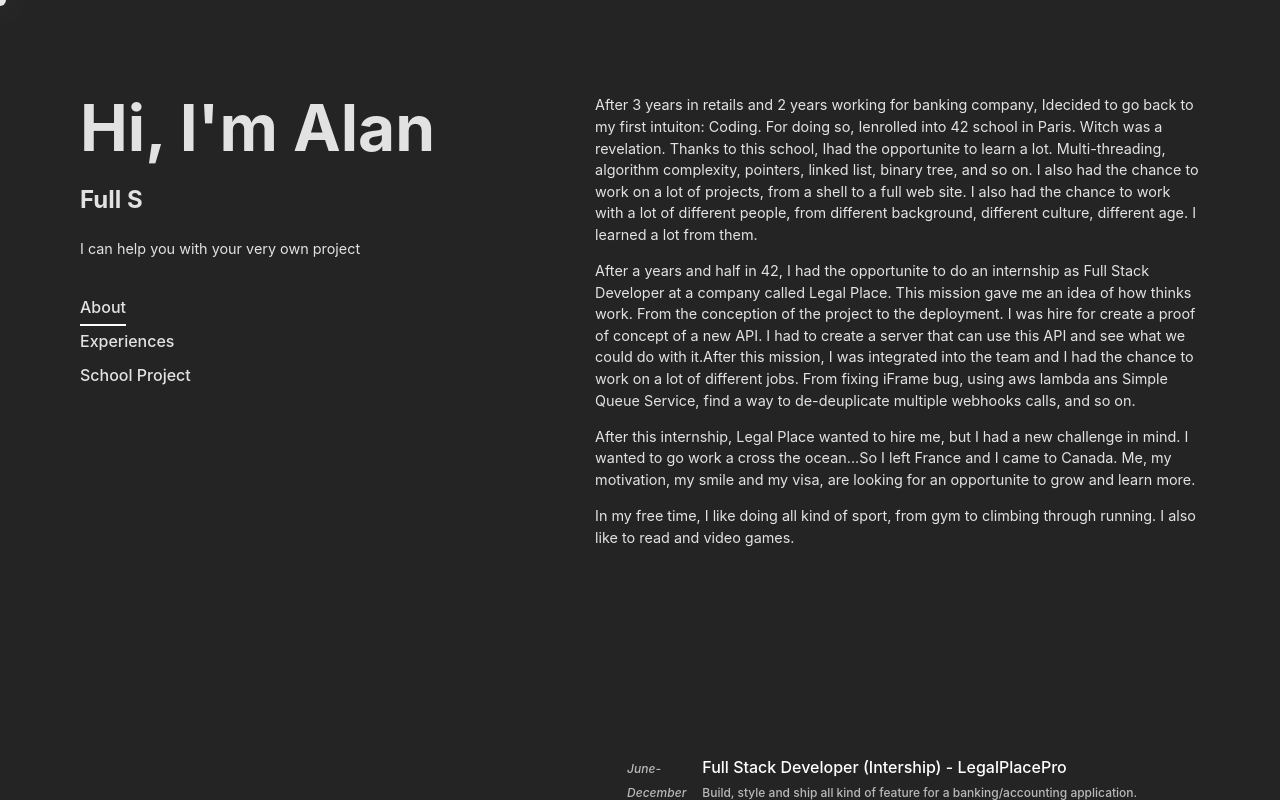
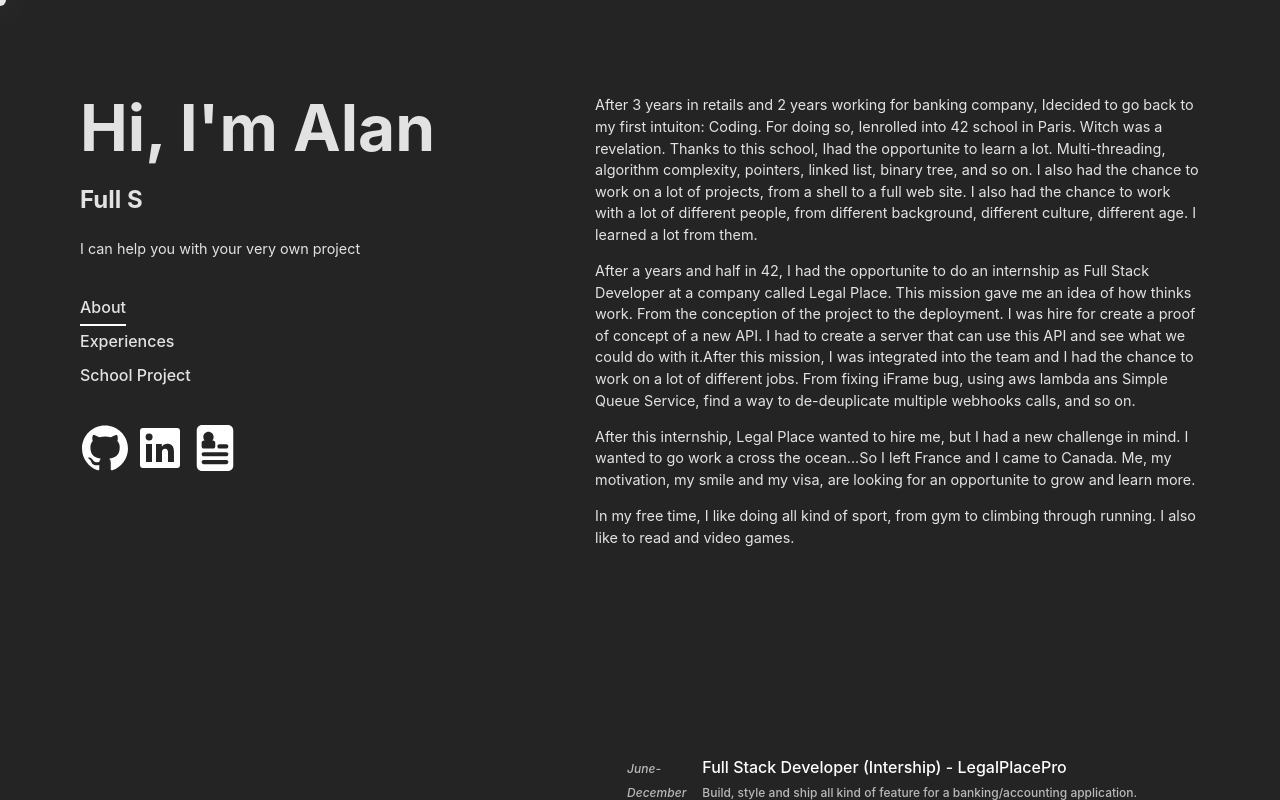
Before and after one commit to AlanBoulesteix/portfolio, a React (Vite) app: page / in a window 1280 px wide. Built offline with nearby package versions, Linux system fonts and the light colour scheme.

Commit message:
add contact into website

```diff
--- /dev/null
+++ b/src/component/Contact/Contact.styles.css
@@ -0,0 +1,7 @@
+.contact {
+  display: flex;
+  flex-direction: row;
+  align-items: center;
+  gap: 0.5rem;
+  margin-top: 1rem;
+}
--- /dev/null
+++ b/src/component/Contact/Contact.tsx
@@ -0,0 +1,18 @@
+import CurriculumVitaeIcon from '../Icons/CurriculumVitaeIcon/CurriculumVitaeIcon';
+import GithubIcon from '../Icons/GithubIcon/GithubIcon';
+import LinkedinIcon from '../Icons/LinkedinIcon/LinkedinIcon';
+import './Contact.styles.css';
+import { ContactLink } from '../../constant/contact';
+
+export default function Contact() {
+  return (
+    <div className="contact">
+      <GithubIcon color="white" githubLink={ContactLink.github} />
+      <LinkedinIcon color="white" linkedinLink={ContactLink.linkedin} />
+      <CurriculumVitaeIcon
+        color="white"
+        curriculumVitaeLink={ContactLink.curriculumVitae}
+      />
+    </div>
+  );
+}
--- a/src/component/Home/Home.tsx
+++ b/src/component/Home/Home.tsx
@@ -7,6 +7,7 @@ import './Home.styles.css';
 import useIntersectionObserver from '../../hook/useIntersectionObserver';
 import SchoolProject from '../SchoolProject/SchoolProject';
 import LightTrail from '../LightTrail/LightTrail';
+import Contact from '../Contact/Contact';
 
 export default function Home() {
   const [activeSection, setActiveSection] = useState('about');
@@ -20,6 +21,7 @@ export default function Home() {
         <div className="navbar">
           <Profile />
           <Navbar activeSection={activeSection} />
+          <Contact />
         </div>
         <div className="content">
           <About />
--- /dev/null
+++ b/src/component/Icons/CurriculumVitaeIcon/CurriculumVitaeIcon.tsx
@@ -0,0 +1,36 @@
+type CurriculumVitaeIconProps = {
+  color?: string;
+  curriculumVitaeLink?: string;
+};
+
+export default function CurriculumVitaeIcon({
+  color,
+  curriculumVitaeLink,
+}: CurriculumVitaeIconProps) {
+  return (
+    <a
+      href={curriculumVitaeLink ? curriculumVitaeLink : ''}
+      target="_blank"
+      rel="noopener noreferrer"
+    >
+      <svg
+        fill={color ? color : 'black'}
+        width="46"
+        height="46"
+        viewBox="0 0 43.916 43.916"
+      >
+        <g>
+          <path
+            d="M34.395,0H9.522c-2.762,0-5,2.239-5,5v33.916c0,2.761,2.238,5,5,5h24.871c2.762,0,5-2.239,5-5V5
+		C39.395,2.239,37.154,0,34.395,0z M9.208,16.855c0-1.172,0.951-2.121,2.121-2.121h0.742c-0.791-0.874-1.277-2.03-1.277-3.304
+		c0-2.723,2.209-4.931,4.932-4.931c2.725,0,4.932,2.207,4.932,4.932c0,1.272-0.486,2.429-1.279,3.303h0.709
+		c1.172,0,2.121,0.949,2.121,2.121v3.578c0,1.122-0.875,2.03-1.975,2.106h-9.051c-1.1-0.076-1.975-0.984-1.975-2.106V16.855
+		L9.208,16.855z M32.708,37.416h-21.5c-1.104,0-2-0.896-2-2s0.896-2,2-2h21.5c1.104,0,2,0.896,2,2S33.812,37.416,32.708,37.416z
+		 M32.708,29.916h-21.5c-1.104,0-2-0.896-2-2s0.896-2,2-2h21.5c1.104,0,2,0.896,2,2S33.812,29.916,32.708,29.916z M32.708,22.416
+		h-6.5c-1.104,0-2-0.896-2-2c0-1.104,0.896-2,2-2h6.5c1.104,0,2,0.896,2,2C34.708,21.52,33.812,22.416,32.708,22.416z"
+          />
+        </g>
+      </svg>
+    </a>
+  );
+}
--- /dev/null
+++ b/src/component/Icons/GithubIcon/GithubIcon.tsx
@@ -0,0 +1,26 @@
+type GithubIconProps = {
+  color?: string;
+  githubLink?: string;
+};
+
+export default function GithubIcon({ color, githubLink }: GithubIconProps) {
+  return (
+    <a
+      href={githubLink ? githubLink : ''}
+      target="_blank"
+      rel="noopener noreferrer"
+    >
+      <svg
+        height="48"
+        width="48"
+        aria-hidden="true"
+        viewBox="0 0 24 24"
+        version="1.1"
+        data-view-component="true"
+        fill={color ? color : 'black'}
+      >
+        <path d="M12.5.75C6.146.75 1 5.896 1 12.25c0 5.089 3.292 9.387 7.863 10.91.575.101.79-.244.79-.546 0-.273-.014-1.178-.014-2.142-2.889.532-3.636-.704-3.866-1.35-.13-.331-.69-1.352-1.18-1.625-.402-.216-.977-.748-.014-.762.906-.014 1.553.834 1.769 1.179 1.035 1.74 2.688 1.25 3.349.948.1-.747.402-1.25.733-1.538-2.559-.287-5.232-1.279-5.232-5.678 0-1.25.445-2.285 1.178-3.09-.115-.288-.517-1.467.115-3.048 0 0 .963-.302 3.163 1.179.92-.259 1.897-.388 2.875-.388.977 0 1.955.13 2.875.388 2.2-1.495 3.162-1.179 3.162-1.179.633 1.581.23 2.76.115 3.048.733.805 1.179 1.825 1.179 3.09 0 4.413-2.688 5.39-5.247 5.678.417.36.776 1.05.776 2.128 0 1.538-.014 2.774-.014 3.162 0 .302.216.662.79.547C20.709 21.637 24 17.324 24 12.25 24 5.896 18.854.75 12.5.75Z"></path>
+      </svg>
+    </a>
+  );
+}
--- /dev/null
+++ b/src/component/Icons/LinkedinIcon/LinkedinIcon.tsx
@@ -0,0 +1,29 @@
+type LinkedinIconProps = {
+  color?: string;
+  linkedinLink?: string;
+};
+
+export default function LinkedinIcon({
+  color,
+  linkedinLink,
+}: LinkedinIconProps) {
+  return (
+    <a
+      href={linkedinLink ? linkedinLink : ''}
+      target="_blank"
+      rel="noopener noreferrer"
+    >
+      <svg
+        xmlns="http://www.w3.org/2000/svg"
+        viewBox="0 0 24 24"
+        data-supported-dps="24x24"
+        width="48"
+        height="48"
+        focusable="false"
+        fill={color ? color : 'black'}
+      >
+        <path d="M20.5 2h-17A1.5 1.5 0 002 3.5v17A1.5 1.5 0 003.5 22h17a1.5 1.5 0 001.5-1.5v-17A1.5 1.5 0 0020.5 2zM8 19H5v-9h3zM6.5 8.25A1.75 1.75 0 118.3 6.5a1.78 1.78 0 01-1.8 1.75zM19 19h-3v-4.74c0-1.42-.6-1.93-1.38-1.93A1.74 1.74 0 0013 14.19a.66.66 0 000 .14V19h-3v-9h2.9v1.3a3.11 3.11 0 012.7-1.4c1.55 0 3.36.86 3.36 3.66z"></path>
+      </svg>
+    </a>
+  );
+}
--- a/src/component/SchoolProjectCard/SchoolProjectCard.tsx
+++ b/src/component/SchoolProjectCard/SchoolProjectCard.tsx
@@ -1,4 +1,4 @@
-import ArrowIcon from '../ArrowIcon/ArrowIcon';
+import ArrowIcon from '../Icons/ArrowIcon/ArrowIcon';
 import './SchoolProjectCard.style.css';
 
 type SchoolProjectCardProps = {
--- /dev/null
+++ b/src/constant/contact.ts
@@ -0,0 +1,5 @@
+export enum ContactLink {
+  github = 'https://github.com/AlanBoulesteix',
+  linkedin = 'https://www.linkedin.com/in/alan-boulesteix-528755103/',
+  curriculumVitae = '../../public/CV.pdf',
+}
```
Also changed, not shown: src/component/ArrowIcon/arrow.svg (deleted), src/component/Icons/ArrowIcon/ArrowIcon.style.css (renamed from src/component/ArrowIcon/ArrowIcon.style.css), src/component/Icons/ArrowIcon/ArrowIcon.tsx (renamed from src/component/ArrowIcon/ArrowIcon.tsx), 1 other file (tests, documents, lock files or other folders).
